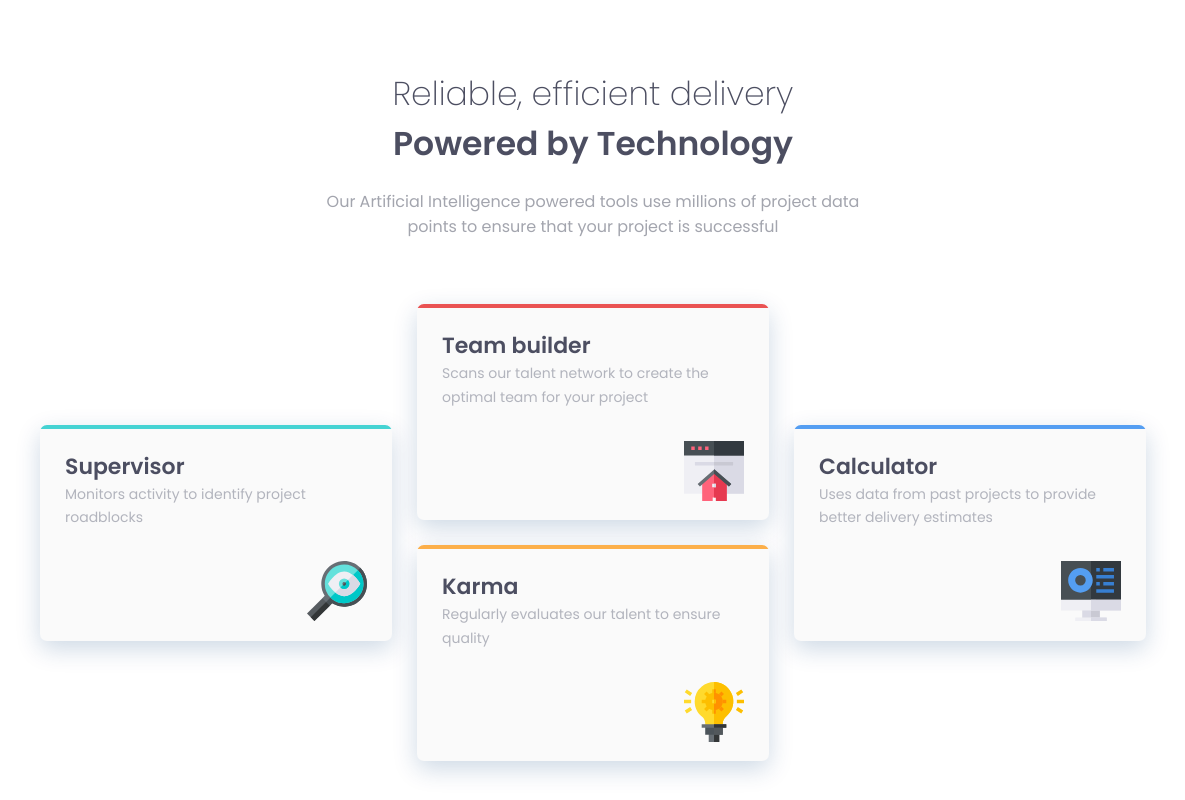
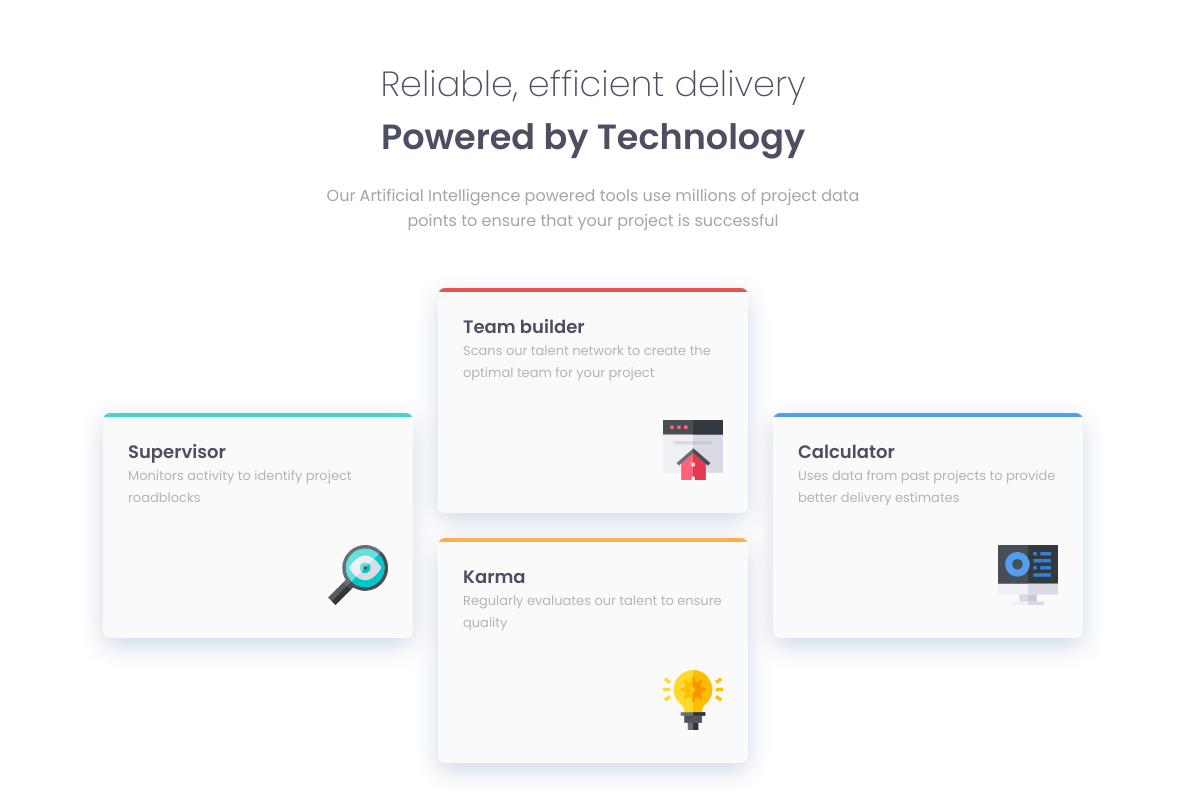
Before and after one commit to SachithKarunathilake/Four-card-feature-section, a plain HTML site: page index.html in a window 1536 px wide. Shown: the whole page, without its empty margins (175-1360 px from the left). Drawn offline with Linux system fonts and the light colour scheme.

Commit message:
Second commit
Font sizes

```diff
--- a/style.css
+++ b/style.css
@@ -14,7 +14,7 @@ body{
 
 main{
     width:85%;
-    margin: 0 auto;
+    margin: 5% auto;
 }
 
 span{
@@ -25,7 +25,7 @@ main h1{
     font-size: 25px;
     font-weight: 600;
     color:hsl(234, 12%, 34%);
-    margin:60px 0 20px 0;
+    margin:30px 0 20px 0;
     text-align: center;
 }
 
@@ -44,7 +44,6 @@ main p{
 .cards{
     height:224px;
     max-width: 352px;
-    /* min-width: 280px; */
     border-radius:7px;
     margin:25px auto 0 auto;
     padding:25px;
@@ -54,7 +53,7 @@ main p{
     overflow: hidden;
 }
 
-/* ?----------------The colorline------------------------- */
+/* *----------------The colorline------------------------- */
 .cards h2::before{
     content:" ";
     height:4px;
@@ -74,7 +73,7 @@ main p{
 .calculator h2::before{
     background-color: hsl(212, 86%, 64%);
 }
-/*? ---------------------------------------------------- */
+/** ---------------------------------------------------- */
 
 .cards h2{
     font-size:22px;
@@ -104,15 +103,19 @@ main p{
 @media(min-width:860px){
     main{
         max-width: 800px;
+        margin:0 auto;
     }
-
     main h1{
-        font-size: 33px;
-        margin:30px 0 20px 0;
+        font-size: 35px;
     }
-
     main p{
         font-size:16px;
+    }
+    .cards h2{
+        font-size:18px;
+    }
+    .cards p{
+        font-size:13px;
     }
     .coupled-group{
         float:right;
@@ -130,11 +133,14 @@ main p{
         display: flex;
         align-items: center;
         justify-content: center;
-        margin:40px 0 0 0;
+        margin:30px 0 0 0;
     }
-
     .cards{
         margin:25px 12.5px 0 12.5px;
-        height:216px;
+        height:225px;
+        width:310px;
+    }
+    main h1{
+        margin:20px 0;
     }
 }
```
Also changed, not shown: index.html (+0 -2 lines).
